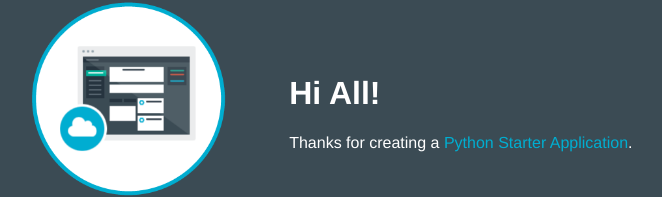
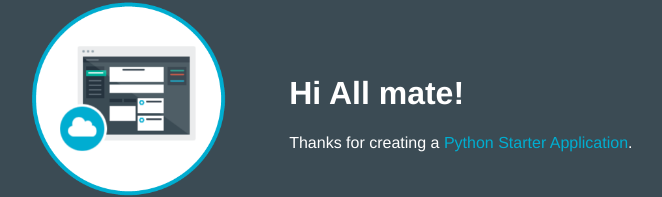
Before and after one commit to a24ibrah/myRestApp, a plain HTML site: page static/index.html in a window 1280 px wide. Shown: the part 157-354 px from the top of the page, without its empty margins (253-915 px from the left). Drawn offline with Linux system fonts and the light colour scheme.

Commit message:
Modify greeting message

```diff
--- a/static/index.html
+++ b/static/index.html
@@ -12,7 +12,7 @@
 				<img class = 'newappIcon' src='images/newapp-icon.png'>
 			</td>
 			<td>
-				<h1 id = "message">Hi All!</h1>
+				<h1 id = "message">Hi All mate!</h1>
 				<p class='description'></p> Thanks for creating a <span class="blue">Python Starter Application</span>.
 			</td>
 		</tr>
```
